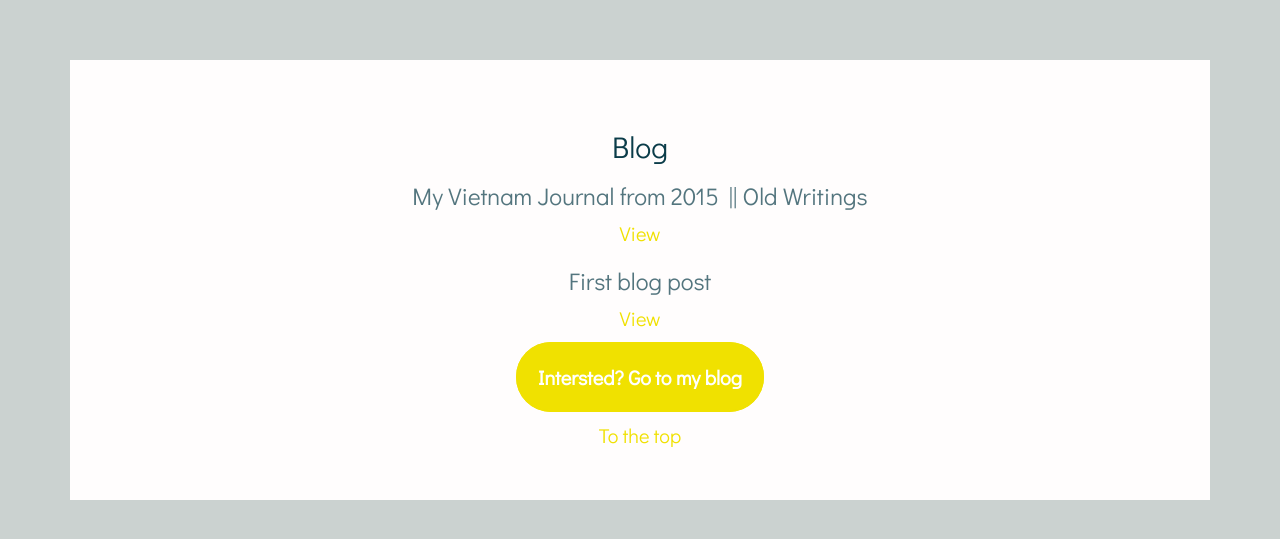
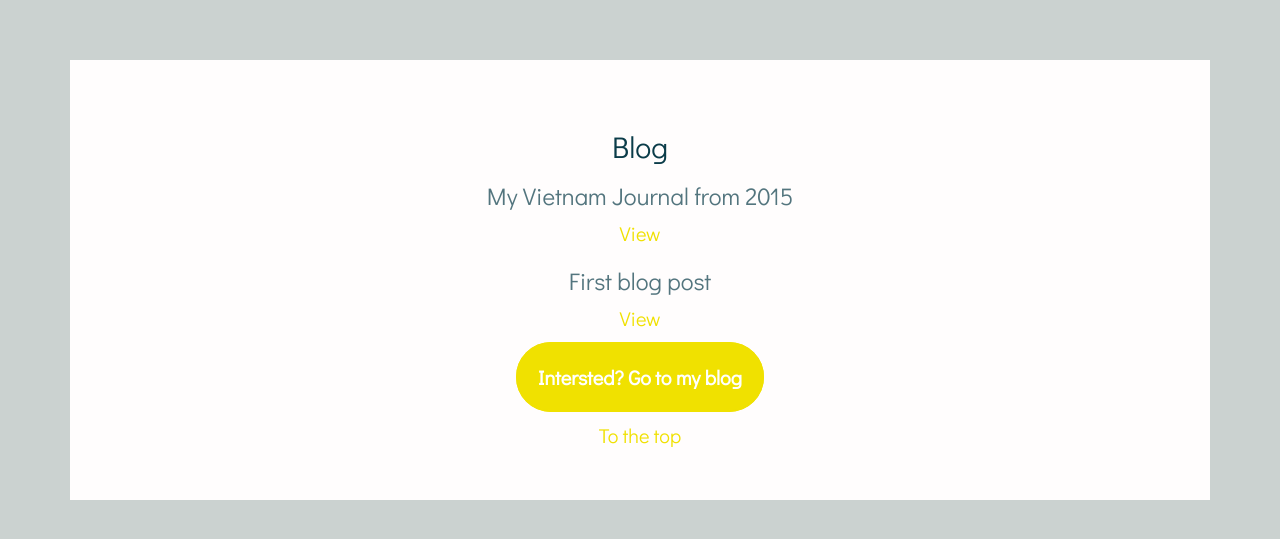
Before and after one commit to RebekkaHaley/personal-static-profile, a plain HTML site: page index.html in a window 1280 px wide. Shown: the part 2533-3072 px from the top of the page. Drawn offline with nearby package versions, Linux system fonts and the light colour scheme.

Commit message:
Changed title of blog post

```diff
--- a/index.html
+++ b/index.html
@@ -42,7 +42,7 @@
           <div class="card card-white margin-700-bottom" id="blog">
             <h2>Blog</h2>
             <div>
-              <h3>My Vietnam Journal from 2015 || Old Writings</h3>
+              <h3>My Vietnam Journal from 2015</h3>
               <a href="https://bexblogsblog.wordpress.com/2017/06/05/my-vietnam-journal-from-2015-old-writings/" target="_blank">View</a>
             </div>
             <div>
```
